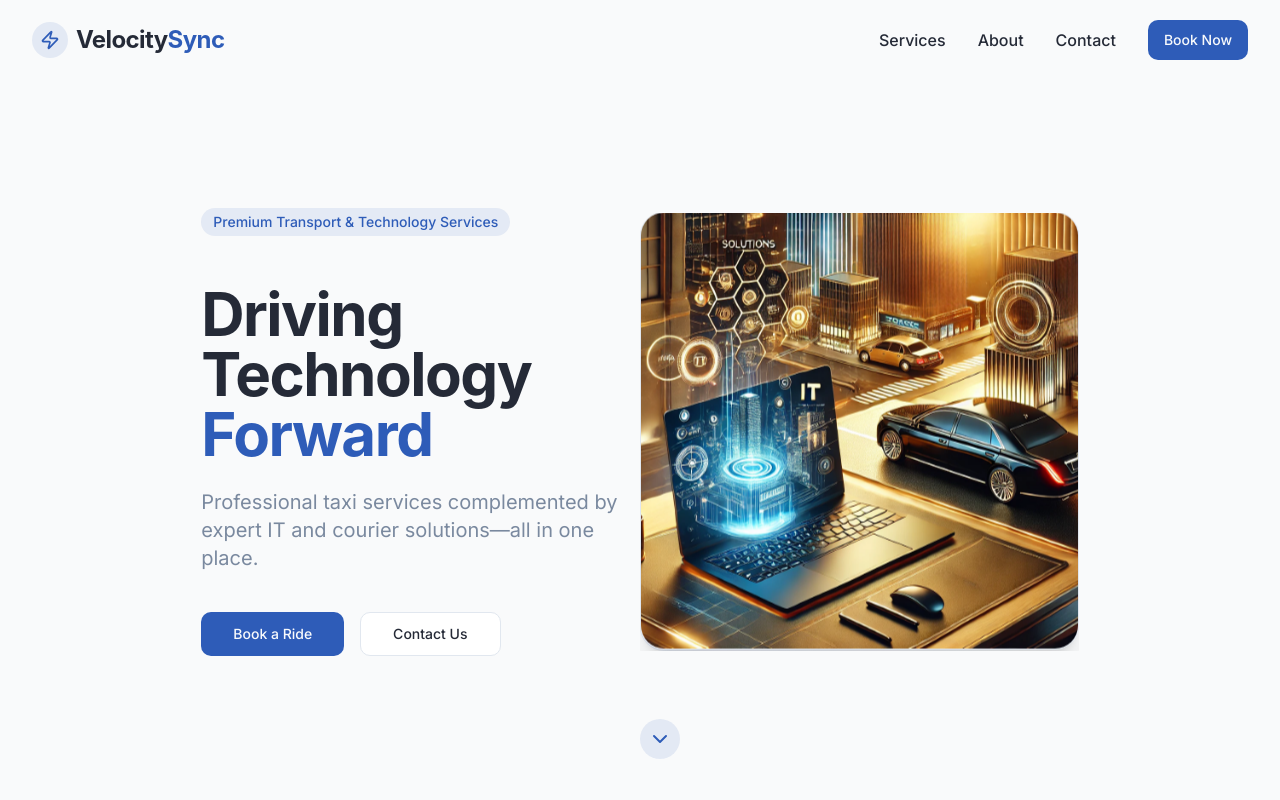
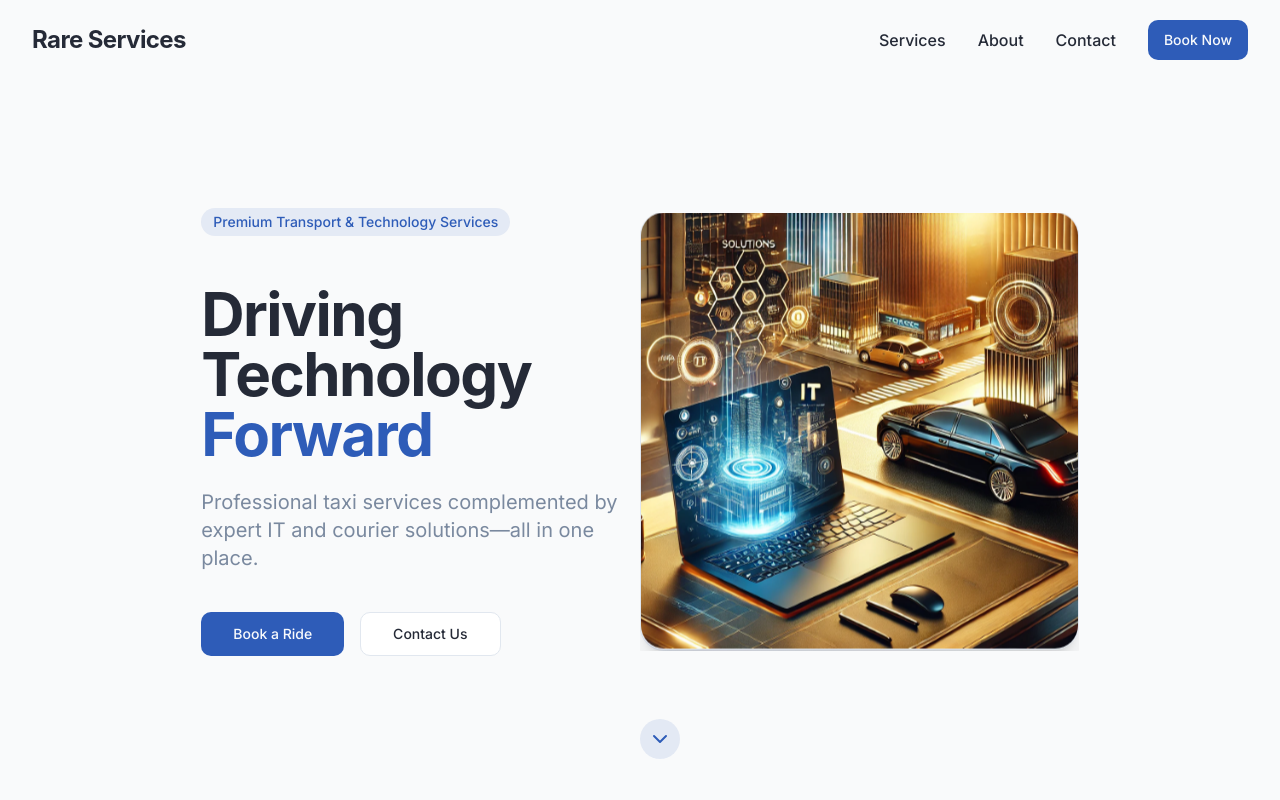
Before and after one commit to Muhammad-Awais341/Rareservices.se, a React (Vite) app: page / in a window 1280 px wide. Shown: the top 800 px of the page. Built offline with nearby package versions, Linux system fonts and the light colour scheme.

Commit message:
Reverted to edit edt-519ad3e0-4e82-4686-9093-864cee36d267: "Replace code
Replace existing code with new code."

```diff
--- a/src/components/Navbar.tsx
+++ b/src/components/Navbar.tsx
@@ -1,6 +1,6 @@
 
 import { useState, useEffect } from 'react';
-import { Menu, X, Zap } from 'lucide-react';
+import { Menu, X } from 'lucide-react';
 import { Button } from '@/components/ui/button';
 
 const Navbar = () => {
@@ -25,13 +25,8 @@ const Navbar = () => {
       <div className="max-w-7xl mx-auto px-6 md:px-8">
         <div className="flex items-center justify-between h-16 md:h-20">
           <div className="flex-shrink-0">
-            <a href="#" className="flex items-center gap-2 group">
-              <div className="bg-primary/10 p-2 rounded-full transition-colors group-hover:bg-primary/20">
-                <Zap className="w-5 h-5 text-primary" />
-              </div>
-              <span className="text-2xl font-display font-bold tracking-tight">
-                Velocity<span className="text-primary">Sync</span>
-              </span>
+            <a href="#" className="text-2xl font-display font-bold tracking-tight">
+              Rare Services
             </a>
           </div>
 
```
